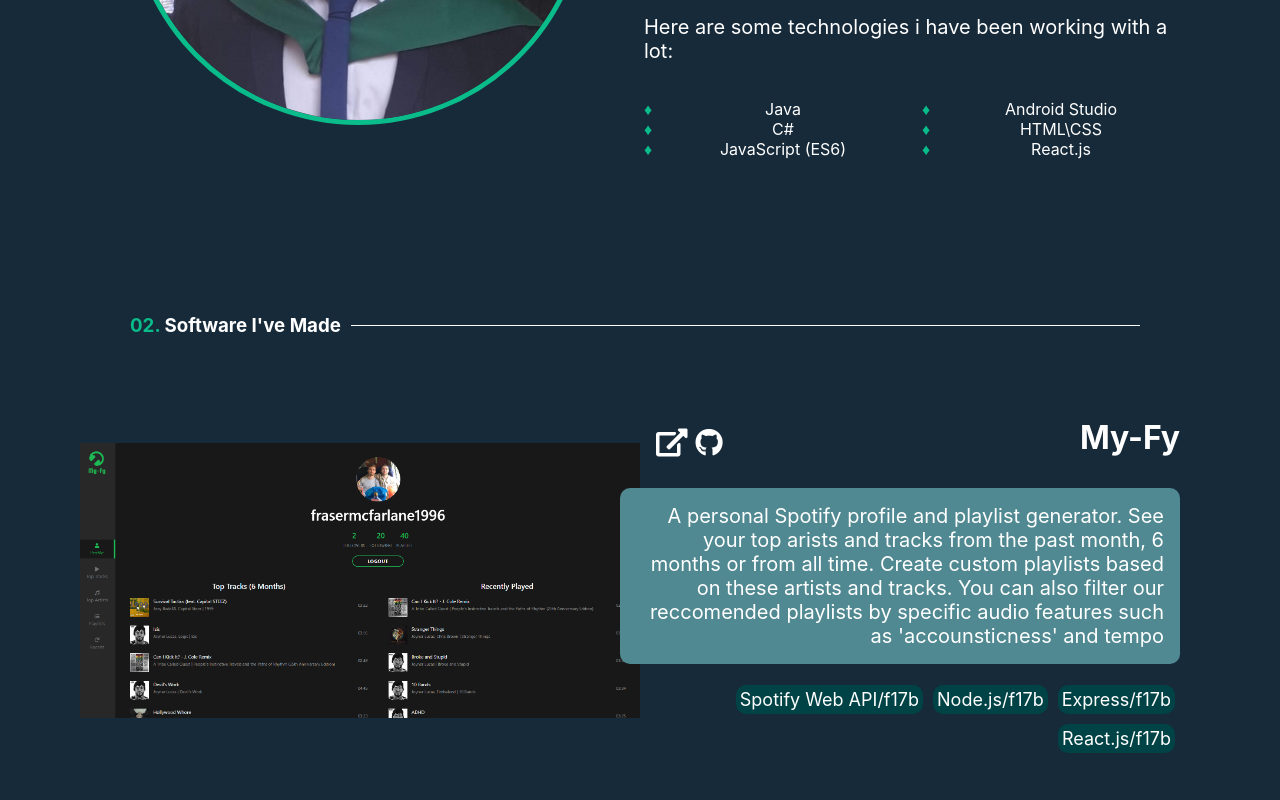
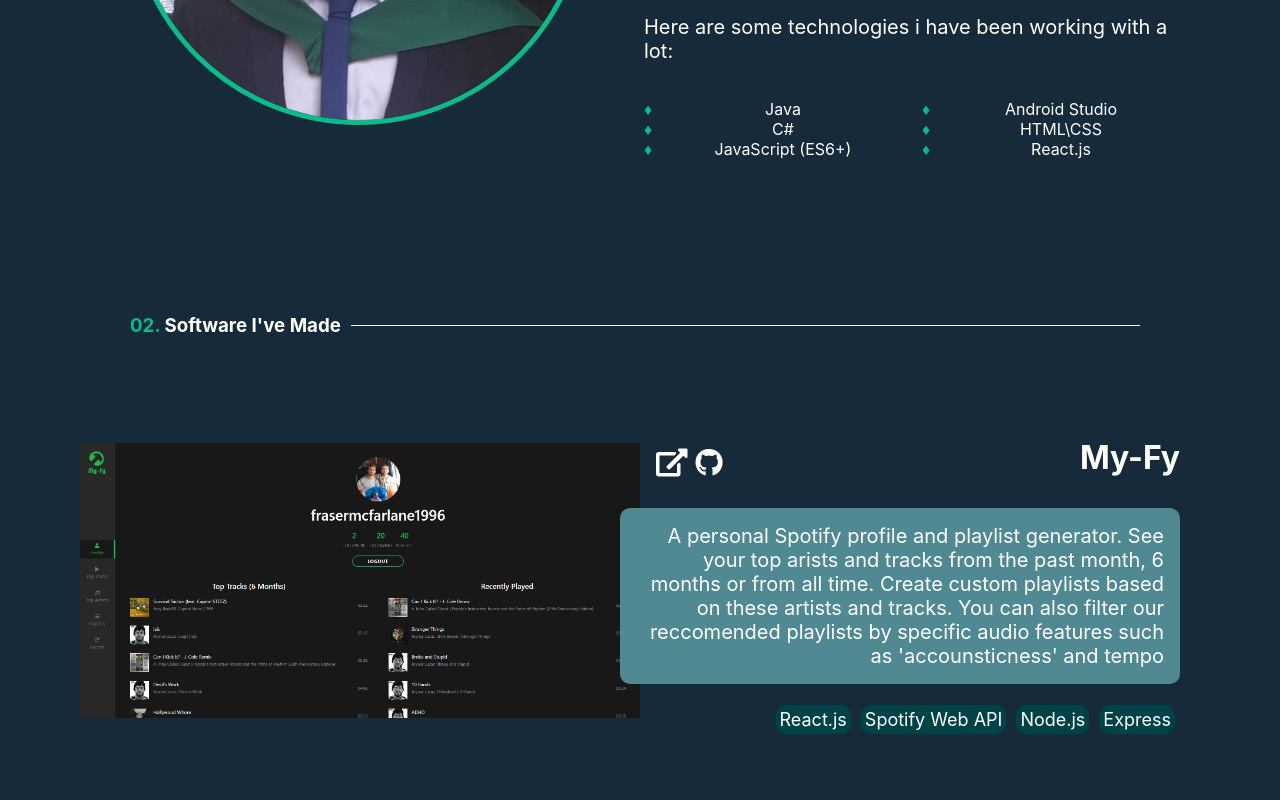
Before and after one commit to fmcfar200/personal-site, a React (Create React App) app: page / in a window 1280 px wide. Shown: the part 1220-2020 px from the top of the page. Built offline with nearby package versions, Linux system fonts and the light colour scheme.

Commit message:
small fixes

```diff
--- a/src/components/aboutMe.jsx
+++ b/src/components/aboutMe.jsx
@@ -33,7 +33,7 @@
           <li className="tech-item">Android Studio</li>
           <li className="tech-item">C#</li>
           <li className="tech-item">HTML\CSS</li>
-          <li className="tech-item"> JavaScript (ES6)</li>
+          <li className="tech-item"> JavaScript (ES6+)</li>
           <li className="tech-item">React.js</li>
         </ul>
       </div>
--- a/src/styles/myProjects.css
+++ b/src/styles/myProjects.css
@@ -104,10 +104,6 @@
   flex-grow: 0;
   flex-shrink: 0;
   margin: 5px;
-}
-
-.code-label-container label::after {
-  content: "/f17b";
 }
 
 @media only screen and (min-width: 600px) {
```
